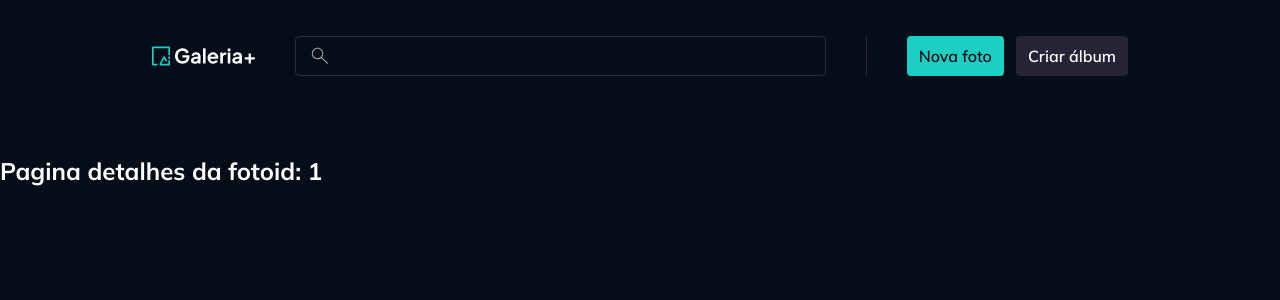
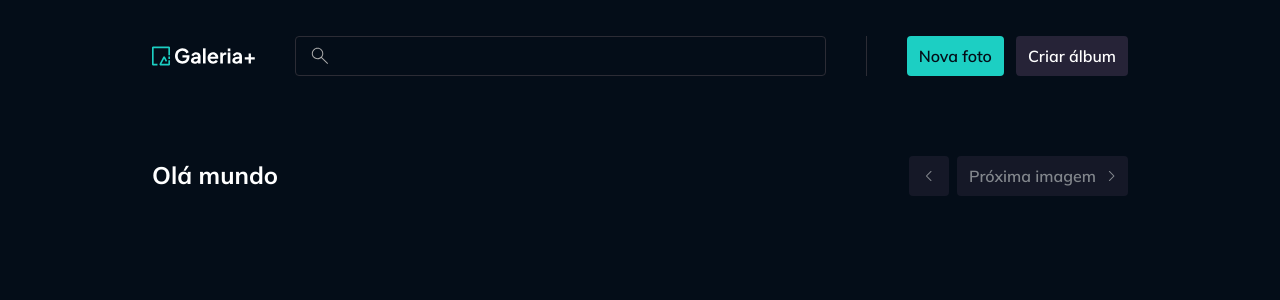
Before and after one commit to ThiagoSCarv/gallery-, a React (Vite) app: page /fotos/1 in a window 1280 px wide. Shown: the top 300 px of the page. Built offline with nearby package versions, Linux system fonts and the light colour scheme.

Commit message:
feat: navegação entre fotos (componente PhotosNavigate)

```diff
--- /dev/null
+++ b/src/contexts/photos/components/photo-navigator.tsx
@@ -0,0 +1,56 @@
+import type React from "react";
+import Skeleton from "../../../components/skeleton";
+import ButtonIcon from "../../../components/button-icon";
+import ArrowLeftIcon from "../../../assets/icons/chevron-left.svg?react";
+import ArrowRightIcon from "../../../assets/icons/chevron-right.svg?react";
+import Button from "../../../components/button";
+import { useNavigate } from "react-router";
+import cx from "classnames";
+
+interface PhotosNavigatorProps extends React.ComponentProps<"div"> {
+	previousPhotoId?: string;
+	nextPhotoId?: string;
+	loading?: boolean;
+}
+
+export default function PhotosNavigator({
+	previousPhotoId,
+	nextPhotoId,
+	loading,
+	className,
+	...props
+}: PhotosNavigatorProps) {
+	const navigate = useNavigate();
+
+	return (
+		<div className={cx("flex gap-2", className)} {...props}>
+			{!loading ? (
+				<>
+					<ButtonIcon
+						icon={ArrowLeftIcon}
+						variant="secondary"
+						disabled={!previousPhotoId}
+						onClick={() => {
+							navigate(`/fotos/${previousPhotoId}`);
+						}}
+					/>
+					<Button
+						icon={ArrowRightIcon}
+						variant="secondary"
+						disabled={!nextPhotoId}
+						onClick={() => {
+							navigate(`/fotos/${nextPhotoId}`);
+						}}
+					>
+						Próxima imagem
+					</Button>
+				</>
+			) : (
+				<>
+					<Skeleton className="w-10 h-10" />
+					<Skeleton className="w-20 h-10" />
+				</>
+			)}
+		</div>
+	);
+}
--- a/src/contexts/photos/components/photo-widget.tsx
+++ b/src/contexts/photos/components/photo-widget.tsx
@@ -60,7 +60,7 @@
 						variant: "secondary",
 						className: "px-2 py-2",
 					})}
-					to={`/photos/${photo.id}`}
+					to={`/fotos/${photo.id}`}
 				>
 					<Text
 						className={buttonTextVariants({ variant: "secondary", size: "sm" })}
--- a/src/pages/page-details.tsx
+++ b/src/pages/page-details.tsx
@@ -1,12 +1,31 @@
+import Container from "../components/container";
 import Text from "../components/text";
-import { useParams } from "react-router";
+import type { Photo } from "../contexts/photos/models/photo";
+import Skeleton from "../components/skeleton";
+import PhotosNavigator from "../contexts/photos/components/photo-navigator";
 
 export default function PagePhotoDetails() {
-	const { id } = useParams();
+	const isLoadingPhoto = false;
+	const photo = {
+		id: "1",
+		title: "Olá mundo",
+		imageId: "portrait-tower.png",
+		albums: [
+			{ id: "3421", title: "Album 1" },
+			{ id: "421", title: "Album 2" },
+			{ id: "321", title: "Album 3" },
+		],
+	} as Photo;
 	return (
-		<>
-			<Text variant="heading-large">Pagina detalhes da foto</Text>
-			<Text variant="heading-large">id: {id}</Text>
-		</>
+		<Container>
+			<header className="flex items-center justify-between gap-8 mb-8">
+				{!isLoadingPhoto ? (
+					<Text variant="heading-large">{photo?.title}</Text>
+				) : (
+					<Skeleton className="w-48 h-8" />
+				)}
+				<PhotosNavigator />
+			</header>
+		</Container>
 	);
 }
```
